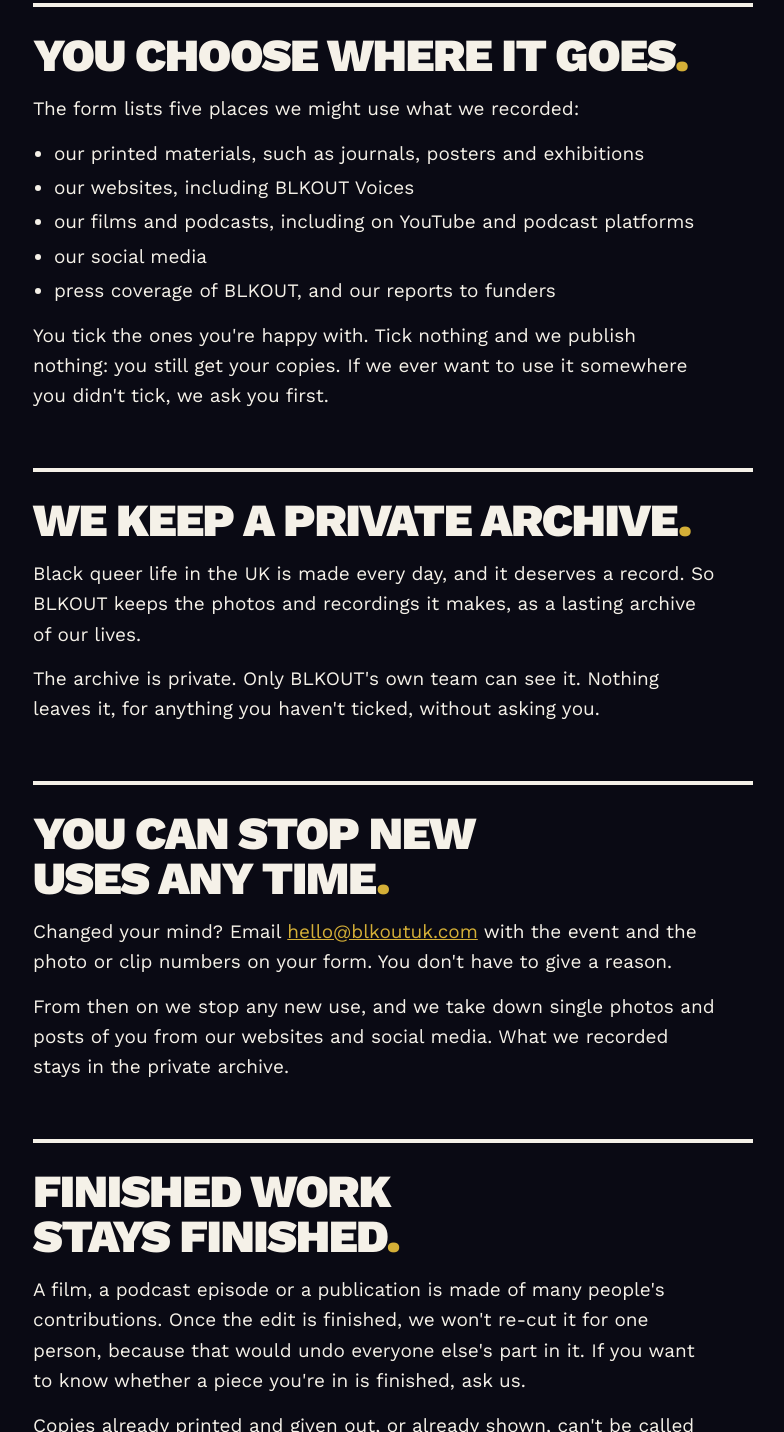
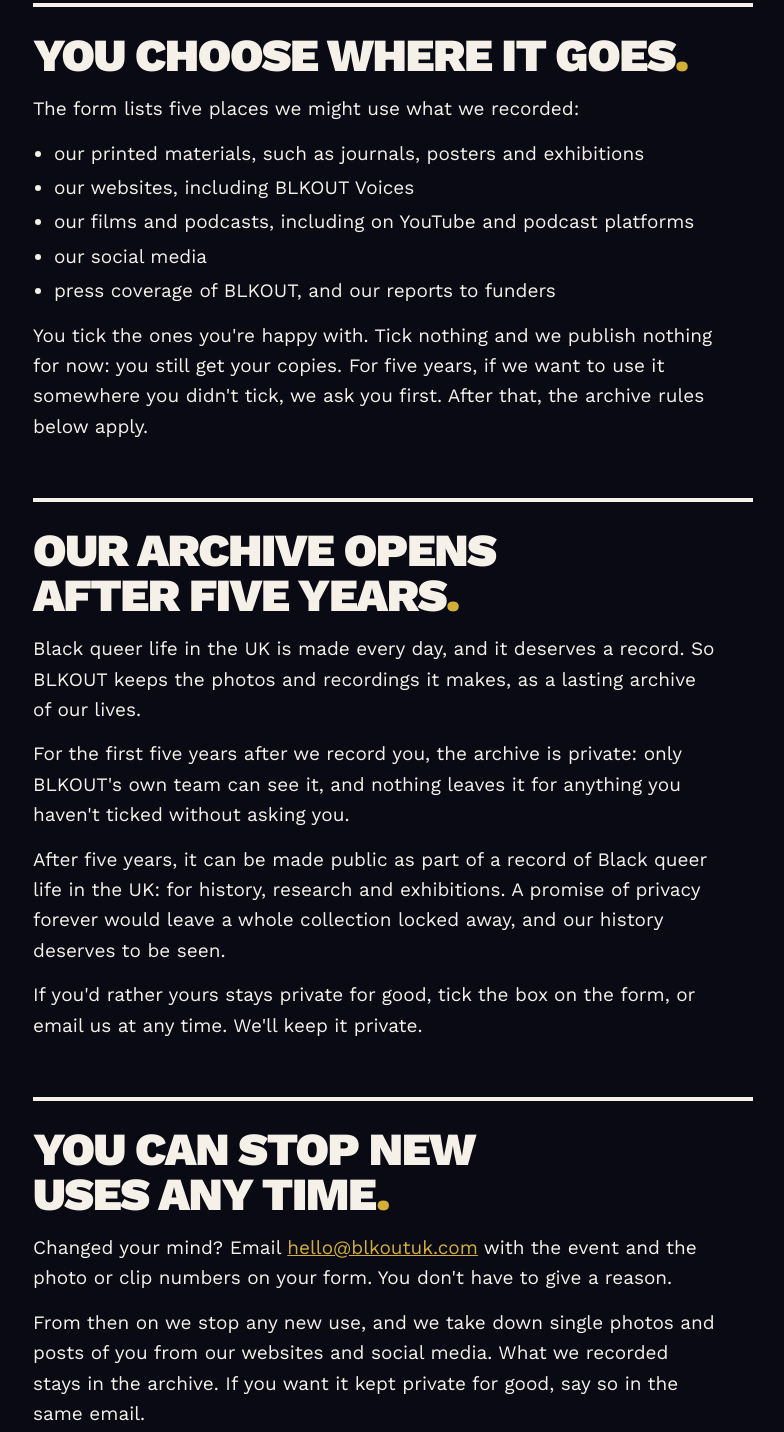
Before and after one commit to BLKOUTUK/commons, a plain HTML site: page public/your-image.html in a window 1280 px wide. Shown: the part 542-1974 px from the top of the page, without its empty margins (247-1031 px from the left). Drawn offline with nearby package versions, Linux system fonts and the light colour scheme.

Commit message:
your-image: archive opens after five years unless you keep yours private
Rob, 25 Nov 2026: a default expectation of archive availability after five years, so the collection isn't locked away for good.

Co-Authored-By: Claude Opus 5.5 <noreply@anthropic.com>

```diff
--- a/public/your-image.html
+++ b/public/your-image.html
@@ -57,19 +57,21 @@ footer p{margin:0 0 10px}
 <li>our social media</li>
 <li>press coverage of BLKOUT, and our reports to funders</li>
 </ul>
-<p>You tick the ones you're happy with. Tick nothing and we publish nothing: you still get your copies. If we ever want to use it somewhere you didn't tick, we ask you first.</p>
+<p>You tick the ones you're happy with. Tick nothing and we publish nothing for now: you still get your copies. For five years, if we want to use it somewhere you didn't tick, we ask you first. After that, the archive rules below apply.</p>
 </section>
 
 <section class="promise">
-<h2>We keep a private archive<span>.</span></h2>
+<h2>Our archive opens after five years<span>.</span></h2>
 <p>Black queer life in the UK is made every day, and it deserves a record. So BLKOUT keeps the photos and recordings it makes, as a lasting archive of our lives.</p>
-<p>The archive is private. Only BLKOUT's own team can see it. Nothing leaves it, for anything you haven't ticked, without asking you.</p>
+<p>For the first five years after we record you, the archive is private: only BLKOUT's own team can see it, and nothing leaves it for anything you haven't ticked without asking you.</p>
+<p>After five years, it can be made public as part of a record of Black queer life in the UK: for history, research and exhibitions. A promise of privacy forever would leave a whole collection locked away, and our history deserves to be seen.</p>
+<p>If you'd rather yours stays private for good, tick the box on the form, or email us at any time. We'll keep it private.</p>
 </section>
 
 <section class="promise">
 <h2>You can stop new uses any time<span>.</span></h2>
 <p>Changed your mind? Email <a href="mailto:hello@blkoutuk.com">hello@blkoutuk.com</a> with the event and the photo or clip numbers on your form. You don't have to give a reason.</p>
-<p>From then on we stop any new use, and we take down single photos and posts of you from our websites and social media. What we recorded stays in the private archive.</p>
+<p>From then on we stop any new use, and we take down single photos and posts of you from our websites and social media. What we recorded stays in the archive. If you want it kept private for good, say so in the same email.</p>
 </section>
 
 <section class="promise">
```
